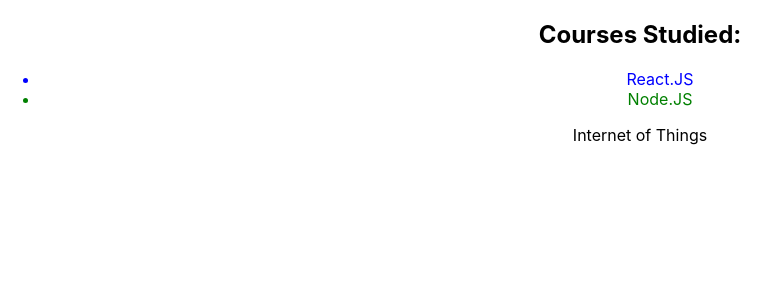
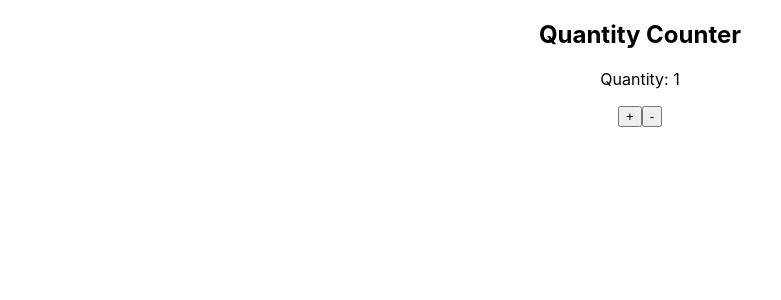
Before and after one commit to naderyn/ReactIOT, a React (Create React App) app: page / in a window 1280 px wide. Shown: the top 300 px of the page, without its empty margins (0-781 px from the left). Built offline with nearby package versions, Linux system fonts and the light colour scheme.

Commit message:
finish lab2

```diff
--- a/src/App.js
+++ b/src/App.js
@@ -1,12 +1,15 @@
 
 import React from 'react';
 import './App.css';
-import PC from './PC';
+
+import QuantityCounter from './QuantityCounter';
 
 function App() {
   return (
    // <div className="App"> <ParentComponent/></div>
-      <div className="App"> <PC/></div>
+    //  <div className="App"> <PC/></div>
+     // <div className="App"> <SubscriptionComponent/></div>
+      <div className="App"> <QuantityCounter/></div>
 
   );
 }
--- /dev/null
+++ b/src/QuantityCounter.js
@@ -0,0 +1,26 @@
+import React, { useState } from 'react';
+
+let QuantityCounter = () => {
+  let [quantity, setQuantity] = useState(1);
+
+  let handleIncrement = () => {
+    setQuantity(quantity + 1);
+  };
+
+  const handleDecrement = () => {
+    if (quantity > 1) {
+      setQuantity(quantity - 1);
+    }
+  };
+
+  return (
+    <div>
+      <h2>Quantity Counter</h2>
+      <p>Quantity: {quantity}</p>
+      <button onClick={handleIncrement}>+</button>
+      <button onClick={handleDecrement}>-</button>
+    </div>
+  );
+};
+
+export default QuantityCounter;
```
Also changed, not shown: src/SubscriptionComponent .js (added, +22 -0 lines).
